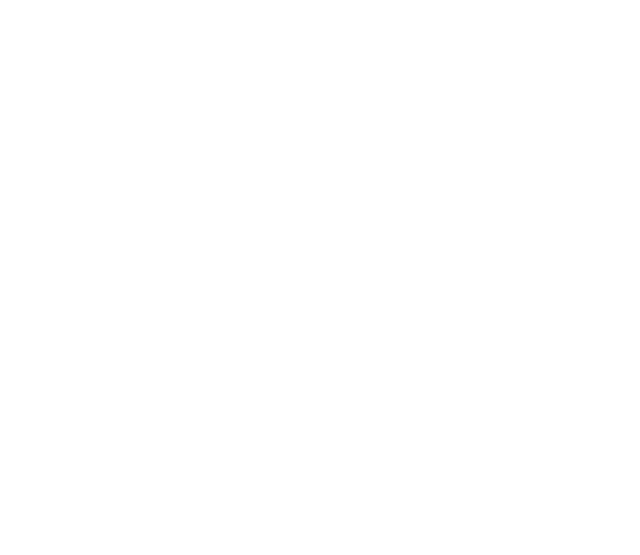
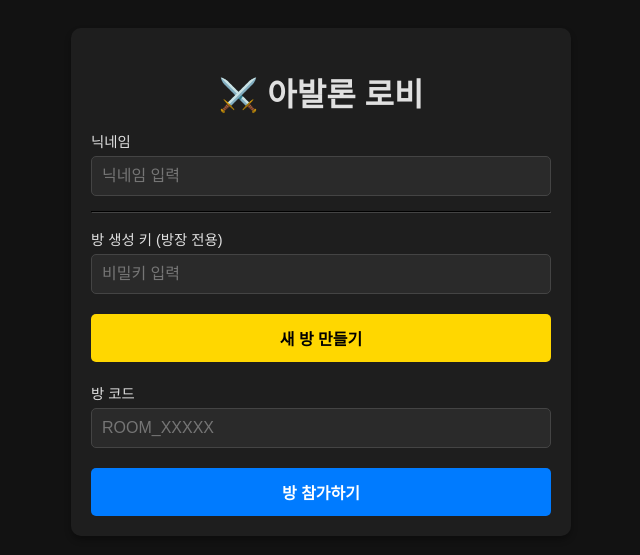
Before and after one commit to scleewow/scleewow.github.io, a plain HTML site: page index.html in a window 1280 px wide. Shown: the whole page, without its empty margins (319-959 px from the left). Drawn offline with Linux system fonts and the light colour scheme.

Commit message:
Update index.html

```diff
--- a/index.html
+++ b/index.html
@@ -5,30 +5,87 @@
   <meta name="viewport" content="width=device-width, initial-scale=1.0">
   <title>레지스탕스 아발론</title>
 
-  <!-- Firebase SDK v9 Compat -->
+  <style>
+    body {
+      background-color: #121212;
+      color: #e0e0e0;
+      font-family: Arial, sans-serif;
+      padding: 20px;
+      display: flex;
+      justify-content: center;
+    }
+    .container { width: 100%; max-width: 500px; }
+    .card {
+      background: #1e1e1e;
+      padding: 20px;
+      border-radius: 10px;
+      margin-bottom: 15px;
+      box-shadow: 0 4px 6px rgba(0,0,0,0.3);
+    }
+    h1, h2 { text-align: center; margin-bottom: 15px; }
+    .hidden { display: none !important; }
+    .input-group { margin-bottom: 12px; }
+    .input-group label { display: block; margin-bottom: 5px; font-size: 0.9rem; }
+    .input-group input {
+      width: 100%; padding: 10px; border-radius: 5px; border: 1px solid #444;
+      background: #2a2a2a; color: #fff; font-size: 1rem; box-sizing: border-box;
+    }
+    .btn {
+      width: 100%; padding: 12px; border: none; border-radius: 5px;
+      font-weight: bold; font-size: 1rem; cursor: pointer; margin-top: 8px;
+    }
+    .btn-primary { background: #ffd700; color: #000; }
+    .btn-blue { background: #007bff; color: #fff; }
+  </style>
+
+  <!-- 1. Firebase SDK v9 Compat -->
   <script src="https://www.gstatic.com/firebasejs/9.22.0/firebase-app-compat.js"></script>
   <script src="https://www.gstatic.com/firebasejs/9.22.0/firebase-database-compat.js"></script>
-  <!-- QR Code Library -->
   <script src="https://cdnjs.cloudflare.com/ajax/libs/qrcodejs/1.0.0/qrcode.min.js"></script>
 
-<!-- 2. config.js 및 game.js에 type="module" 추가 및 파일명 경로 확인 -->
-<script type="module" src="config.js"></script>
-<script type="module" src="avalon_game.js"></script>
+  <!-- 2. 순서대로 스크립트 로드 (일반 스크립트로 로드하여 스코프 공유) -->
+  <script src="config.js"></script>
+  <script src="avalon_game.js"></script>
 </head>
 <body>
+  <div class="container">
 
-  <!-- UI 요소 레이아웃 (필요한 HTML 요소 작성) -->
-  <div id="screen-lobby">
-    <!-- 로비 화면 요소 -->
+    <!-- 로비 화면 -->
+    <div id="screen-lobby" class="card">
+      <h1>⚔️ 아발론 로비</h1>
+      <div class="input-group">
+        <label for="player-name">닉네임</label>
+        <input type="text" id="player-name" placeholder="닉네임 입력">
+      </div>
+
+      <hr style="margin: 15px 0; border-color: #444;">
+
+      <div class="input-group">
+        <label for="create-password">방 생성 키 (방장 전용)</label>
+        <input type="password" id="create-password" placeholder="비밀키 입력">
+      </div>
+      <button class="btn btn-primary" onclick="createRoom()">새 방 만들기</button>
+
+      <div style="margin-top: 20px;">
+        <div class="input-group">
+          <label for="room-id">방 코드</label>
+          <input type="text" id="room-id" placeholder="ROOM_XXXXX">
+        </div>
+        <button class="btn btn-blue" onclick="joinGame()">방 참가하기</button>
+      </div>
+    </div>
+
+    <!-- 방 대기 화면 -->
+    <div id="screen-room" class="card hidden">
+      <h2>대기실</h2>
+      <p style="text-align:center;">참가자 목록을 불러오는 중...</p>
+    </div>
+
+    <!-- 게임 플레이 화면 -->
+    <div id="screen-game" class="card hidden">
+      <h2>게임 진행 중</h2>
+    </div>
+
   </div>
-
-  <div id="screen-room" class="hidden">
-    <!-- 방 대기 화면 요소 -->
-  </div>
-
-  <div id="screen-game" class="hidden">
-    <!-- 게임 플레이 화면 요소 -->
-  </div>
-
 </body>
 </html>
```
